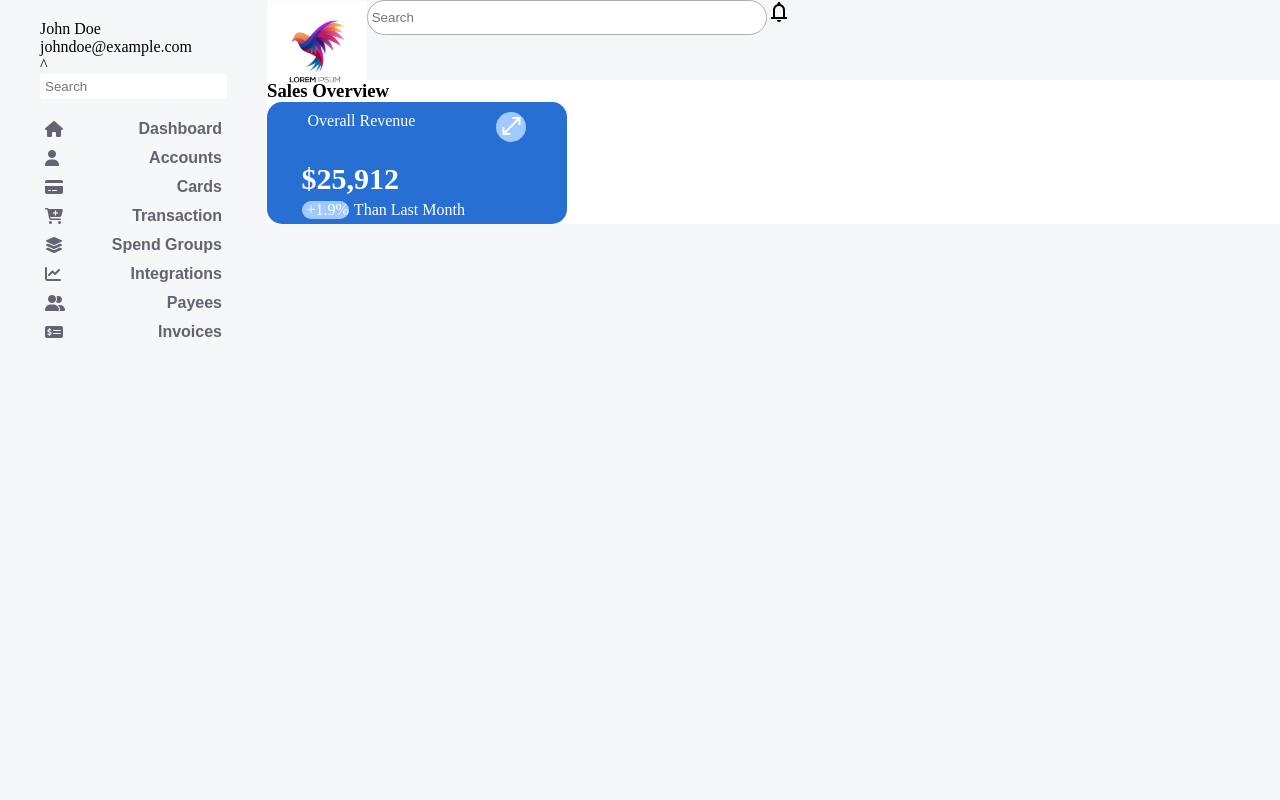
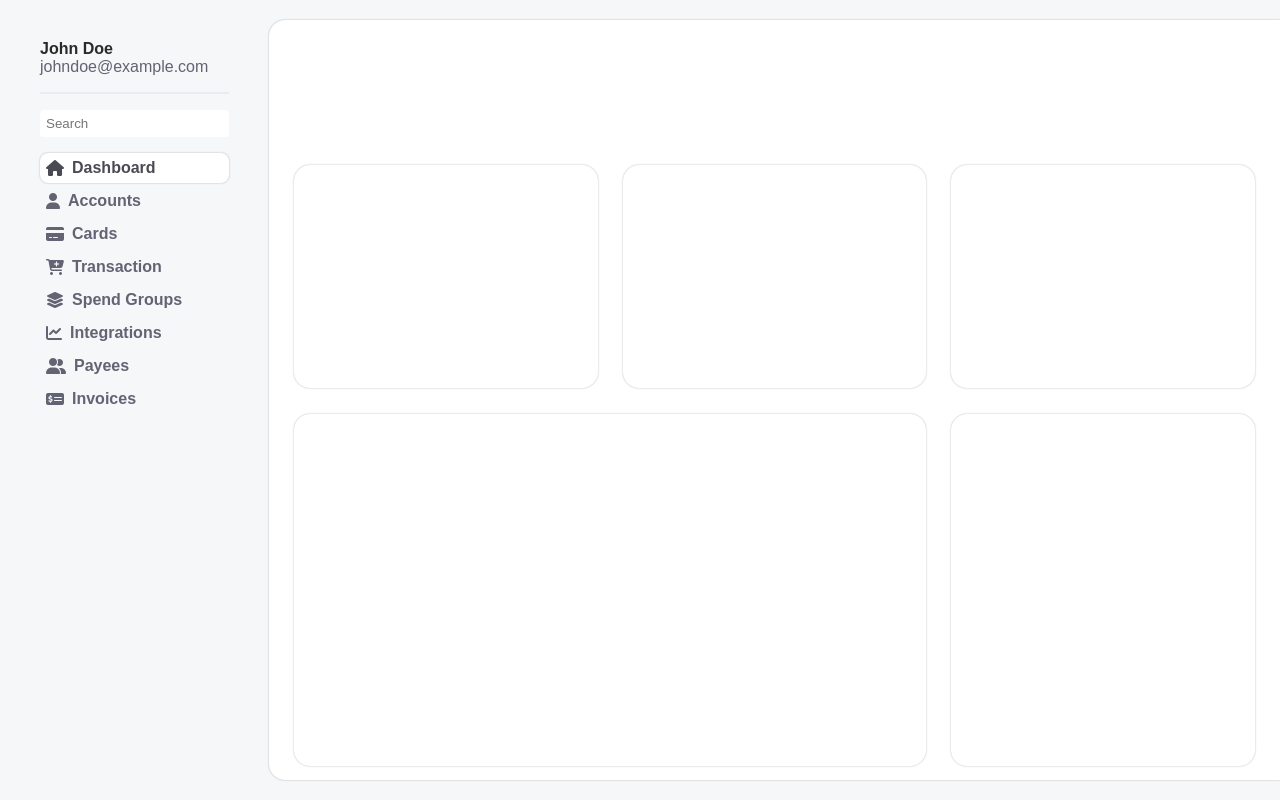
Before and after one commit to DrogonToothless/sassdashboardproject, a plain HTML site: page index.html in a window 1280 px wide. Drawn offline with nearby package versions, Linux system fonts and the light colour scheme; a web font is replaced by a local one.

Commit message:
Changed the layout of the page, removed the arrow and logo divs (no longer
adding that because it doesn't really make sense to have it there), added main section, added placeholder cards, gave the prior two border radii, some font work

```diff
--- a/index.html
+++ b/index.html
@@ -19,21 +19,19 @@
     <!------------------------------------------------>
     <aside class="sidebar">
         <div class="sidebar-info">
-            <div class="sidebar-logo"></div>
             <div class="sidebar-name-email">
-                <div class="name">John Doe</div>
-                <div class="email">johndoe@example.com</div>
+                <div class="sidebar-name">John Doe</div>
+                <div class="sidebar-email">johndoe@example.com</div>
             </div>
-            <div class="sidebar-nav-arrows">^</div>
         </div>
-        <div class="sidebar-separator"></div>
+        <div class="sidebar-separator separator"></div>
         <div class="sidebar-search">
             <input type="text" name="sidebar-search" placeholder="Search">
         </div>
         <div class="sidebar-links">
-            <div class="sidebar-tab">
+            <div class="sidebar-tab sidebar-dashboard">
                 <i class="fa-solid fa-house"></i>
-                <div class="sidebar-dashboard">Dashboard</div>
+                <div>Dashboard</div>
             </div>
             <div class="sidebar-tab">
                 <i class="fa-solid fa-user"></i>
@@ -66,39 +64,23 @@
         </div>
     </aside>
 
-    <section class="main">
-        <header class="container">
-            <div class="logo"></div>
-            <div class="searchbar">
-                <input type="text" name="search" placeholder=" Search" id="searchbar">
+    <div class="main-container">
+        <section class="main">
+            <div class="main-top">
+                <div></div>
             </div>
-            <div class="notifications">
-                <span class="material-symbols-outlined">notifications</span>
+            <div class="main-middle">
+                <div class="revenue"></div>
+                <div class="insight"></div>
+                <div class="finance"></div>
             </div>
-        </header>
-        <section class="content">
-            <h1>Sales Overview</h1>
-            <div class="card">
-                <div class="top-row">
-                    <p>Overall Revenue</p>
-                    <div class="expand-arrow">
-                        <span class="material-symbols-outlined">open_in_full</span>
-                    </div>
-                </div>
-                <div class="middle-row">
-                    <h1>$25,912</h1>
-                </div>
-                <div class="bottom-row">
-                    <div class="increase">
-                        <p>+1.9%</p>
-                    </div>
-                    <p>Than Last Month</p>
-                </div>
+            <div class="main-bottom">
+                <div class="graph"></div>
+                <div class="chart"></div>
             </div>
         </section>
-    </section>
+    </div>
 
     </div>
-
 </body>
 </html>
--- a/style.scss
+++ b/style.scss
@@ -6,26 +6,49 @@
     box-sizing: border-box;
     // outline: 2px solid red;
 }
-.main {
-    width: 100%;
-}
+
 .container {
     background-color: #F5F7F9;
     display: flex;
     width: 100%;
+    height: 100vh;
 }
 
-//
 .sidebar {
-    height: 100vh;
     padding: 2.5vmin 5vmin;
 
+    .sidebar-info {
+        margin-top: 20px;
+    }
+
+    .sidebar-name-email {
+        @include variables.sidebar-type;
+
+        .sidebar-name {
+            color: #2a2a2a;
+        }
+
+        .sidebar-email {
+            font-weight: 200;
+        }
+    }
+
+    .sidebar-separator {
+        margin: 2vh 0;
+        height: 2px;
+        max-width: 200px;
+        background-color: #EAEBF0;
+    }
+
     .sidebar-search {
-        margin-bottom: 2vh;
+        margin: 2vh 0;
+        max-width: 200px;
         input {
+            @include variables.sidebar-type;
             border: none;
             border-radius: 4px;
-            padding: 5px;
+            font-weight: 200;
+            padding: 6px;
 
         }
     }
@@ -33,116 +56,97 @@
     .sidebar-tab {
         align-items: center;
         display: flex;
-        justify-content: space-between;
-        padding: 5px;
-        margin: 1px 0;
+        gap: 8px;
+        padding: 6px;
+        margin: 3px 0;
+        max-width: 200px;
         border-radius: 8px;
         cursor: pointer;
     }
+
     .sidebar-tab:hover {
         transition: 250ms ease;
         background-color: rgba(0, 0, 0, 0.1);
     }
-    .sidebar-tab:active, .sidebar-tab:focus {
+
+    .sidebar-tab:active {
         color: #4A4B52;
         background-color: #fff;
     }
+
     .sidebar-links {
         @include variables.sidebar-type;
     }
-}
 
-header {
-    width: 100%;
-    height: 80px;
-    display: flex;
-}
-
-.logo {
-    width: 100px;
-    height: 100px;
-    background-image: url(images/bird-colorful-logo-gradient-vector_343694-1365.avif);
-    background-size: 100px 100px;
-}
-
-.searchbar {
-    width: 400px;
-    height: 35px;
-    #searchbar {
-        width: 100%;
-        height: 100%;
-        border: 1px solid variables.$lightgrayblue;
-        border-radius: 40px;
+    .sidebar-dashboard {
+        background-color: #fff;
+        color: #4a4b52;
+        box-shadow: rgba(0, 0, 0, 0.3) 0 0 2px; // turn this into a variable
     }
 }
 
-nav {
-    height: 25px;
-    ul {
-        padding: 0px;
-        li {
-            list-style-type: none;
-            display: inline;
-            font-family: variables.$textfont;
-            font-size: variables.$textsizemedium;
-        }
+.main-container {
+    display: flex;
+    align-items: center;
+    width: 100%;
+    height: 100vh;
+
+    .main {
+        background-color: #fff;
+        border-bottom-left-radius: 16px;
+        border-top-left-radius: 16px;
+        box-shadow: rgba(0, 0, 0, 0.3) 0 0 2px;
+        width: 100%;
+        height: 95vh;
+
+    }
+
+}
+
+.main-top {
+    border-top-left-radius: 16px;
+    // background-color: lightcoral;
+    width: 100%;
+    height: 17.5%;
+}
+
+.main-middle {
+    // background-color: lightsalmon;
+    width: 100%;
+    height: 32.5%;
+    display: flex;
+    align-items: center;
+    justify-content: center;
+    gap: 2.5%;
+
+    div {
+        border-radius: 16px;
+        box-shadow: rgba(0, 0, 0, 0.3) 0 0 2px;
+        height: 90%;
+        width: 30%;
     }
 }
-.material-symbols-outlined {
-  font-variation-settings:
-  'FILL' 0,
-  'wght' 400,
-  'GRAD' 0,
-  'opsz' 24
-}
-.notifications {
-    width: 30px;
-    height: 30px;
-}
-.content {
-    background-color: variables.$white;
-}
-.card {
-    width: 300px;
+
+.main-bottom {
+    border-bottom-left-radius: 16px;
+    // background-color: rgb(233, 233, 141);
+    width: 100%;
+    height: 50%;
     display: flex;
-    flex-direction: column;
-    background-color: variables.$blue;
-    padding-top: 10px;
-    color: variables.$white;
-    border-radius: 15px;
-}
-.top-row, .middle-row, .bottom-row {
-    display: flex;
-}
-.top-row {
-    justify-content: space-around;
-    padding-bottom: 20px;
-    font-weight: normal;
-}
-.middle-row {
-    padding-left: 11.5%;
-    padding-bottom: 5px;
-    h1 {
-        font-size: 30px;
+    align-items: center;
+    justify-content: center;
+    gap: 2.5%;
+
+    .graph {
+        border-radius: 16px;
+        box-shadow: rgba(0, 0, 0, 0.3) 0 0 2px;
+        height: 92.5%;
+        width: 62.5%;
+    }
+    .chart {
+        border-radius: 16px;
+        box-shadow: rgba(0, 0, 0, 0.3) 0 0 2px;
+        height: 92.5%;
+        width: 30%;
     }
 }
-.expand-arrow {
-    width: 30px;
-    height: 30px;
-    background-color: variables.$lightblue;
-    border-radius: 20px;
-    padding-left: 3px;
-    padding-top: 2px;
-}
-.bottom-row {
-    padding-left: 11.5%;
-    padding-bottom: 5px;
-    p {
-        font-weight: lighter;
-        padding-left: 5px;
-    }
-}
-.increase {
-    background-color: variables.$lightblue;
-    border-radius: 20px;
-}
```
Also changed, not shown: style.css, 1 other file.
